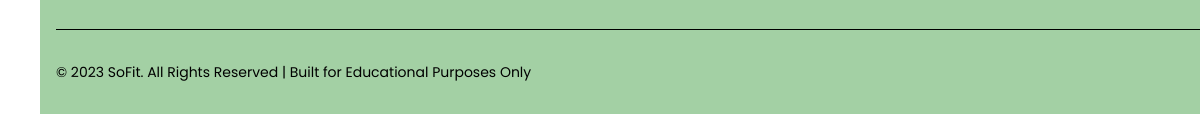
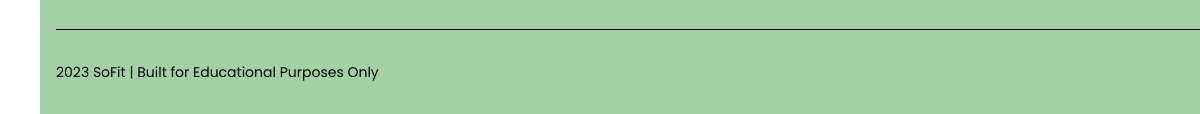
Before and after one commit to sofit-c23-ps233/SoFit-Website, a website: page www/index.html in a window 1280 px wide. Shown: the part 1506-1620 px from the top of the page, 0-1200 px from the left. Drawn offline with Linux system fonts and the light colour scheme.

Commit message:
change footer

```diff
--- a/www/index.html
+++ b/www/index.html
@@ -126,8 +126,8 @@
             </div>
             <hr class="my-6 sm:mx-auto lg:my-8" />
             <div class="sm:flex sm:items-center sm:justify-between">
-                <span class="text-sm sm:text-center">© 2023 <a href="/" class="hover:underline">SoFit</a>. All Rights
-                    Reserved | Built for Educational Purposes Only
+                <span class="text-sm sm:text-center">2023 <a href="/" class="hover:underline">SoFit</a> | Built for
+                    Educational Purposes Only
                 </span>
                 <div class="flex mt-4 space-x-6 sm:justify-center sm:mt-0">
                     <a href="https://github.com/sofit-c23-ps233/SoFit-backend" target="_blank">
```
